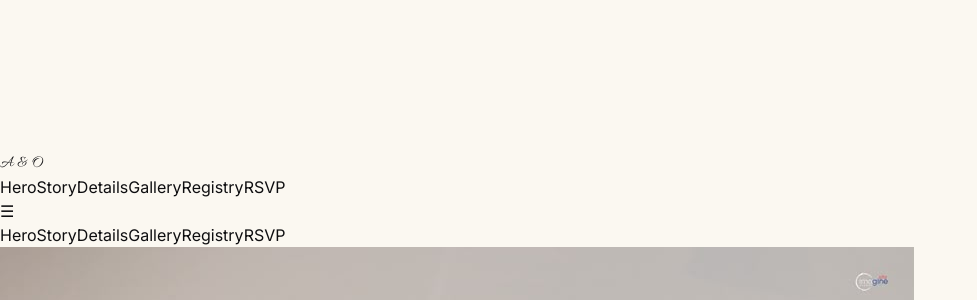
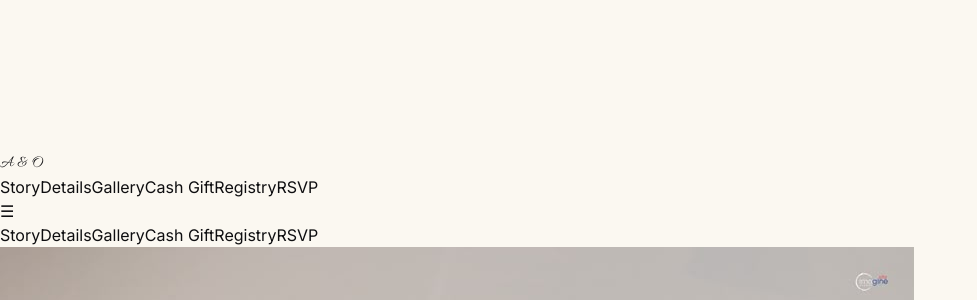
Before and after one commit to OloriNifemi/Wedding-web, a React (Vite) app: page / in a window 1280 px wide. Shown: the part 652-952 px from the top of the page, without its empty margins (0-977 px from the left). Built offline with nearby package versions, Linux system fonts and the light colour scheme.

Commit message:
Added cashGift Section and updated registry UI

```diff
--- a/package.json
+++ b/package.json
@@ -11,6 +11,7 @@
   },
   "dependencies": {
     "framer-motion": "^12.42.0",
+    "lucide-react": "^1.22.0",
     "react": "^19.2.7",
     "react-dom": "^19.2.7"
   },
--- a/src/components/Landing/Landing.jsx
+++ b/src/components/Landing/Landing.jsx
@@ -11,6 +11,8 @@ import Wishes from "../Pages/Wishes";
 import RSVP from "../Pages/RSVP";
 import Conatact from "../Pages/Contact";
 import Footer from "../Pages/Footer";
+import BackToTop from "../Pages/BackToTop";
+import CashGift from "../Pages/CashGift";
 
 
 export default function Landing() {
@@ -25,10 +27,12 @@ export default function Landing() {
       <GettingThere />
       <Gallery />
       <Registry />
+      <CashGift />
       <Wishes />
       <RSVP />
       <Conatact />
       <Footer />
+      <BackToTop />
     </main>
   );
 }
--- /dev/null
+++ b/src/components/Pages/BackToTop.jsx
@@ -0,0 +1,50 @@
+import { useEffect, useState } from "react";
+import { ChevronUp } from "lucide-react";
+
+export default function BackToTop() {
+  const [show, setShow] = useState(false);
+
+  useEffect(() => {
+    const onScroll = () => {
+      setShow(window.scrollY > 500);
+    };
+
+    window.addEventListener("scroll", onScroll);
+
+    return () => window.removeEventListener("scroll", onScroll);
+  }, []);
+
+  const scrollTop = () => {
+    window.scrollTo({
+      top: 0,
+      behavior: "smooth",
+    });
+  };
+
+  return (
+    <button
+      onClick={scrollTop}
+      aria-label="Back to top"
+        className={`fixed bottom-5 right-5 md:bottom-8 md:right-8 z-50
+        flex h-11 w-11 md:h-14 md:w-14
+        items-center justify-center
+        rounded-full
+        border border-[var(--gold)]/40
+        bg-white/15
+        backdrop-blur-xl
+        shadow-lg
+        text-[var(--gold)]
+        transition-all duration-500
+        hover:scale-110
+        hover:bg-[var(--gold)]
+        hover:text-white
+        ${
+        show
+            ? "translate-y-0 opacity-100"
+            : "pointer-events-none translate-y-10 opacity-0"
+        }`}
+    >
+      <ChevronUp size={24} />
+    </button>
+  );
+}
--- /dev/null
+++ b/src/components/Pages/CashGift.jsx
@@ -0,0 +1,109 @@
+import { Eyebrow, SectionTitle } from "../Ui/Ui";
+
+export default function CashGift() {
+  const accountNumber = "0123456789";
+
+  const copyAccount = async () => {
+    await navigator.clipboard.writeText(accountNumber);
+    alert("Account number copied!");
+  };
+
+  return (
+    <section
+      id="cashgift"
+      className="py-20 md:py-24 px-6 md:px-10 bg-[var(--ivory)]"
+    >
+      <div className="max-w-3xl mx-auto">
+
+        {/* Heading */}
+        <div className="text-center mb-8">
+          <Eyebrow>With Love</Eyebrow>
+
+          <SectionTitle>Cash Gift</SectionTitle>
+
+          <p className="mt-3 max-w-xl mx-auto text-sm md:text-base text-gray-600 leading-6 md:leading-7">
+            Your presence is the greatest gift we could ever ask for.
+            Should you wish to bless us further, a monetary gift towards
+            our new journey together would be sincerely appreciated.
+          </p>
+        </div>
+
+        {/* Card */}
+        <div
+          className="
+            rounded-[30px]
+            border
+            border-[var(--gold)]/20
+            bg-white/70
+            shadow-sm
+            p-6
+            md:p-10
+          "
+        >
+          <div className="space-y-5 text-center">
+
+            {/* Account Name */}
+            <div>
+              <p className="text-[10px] uppercase tracking-[0.35em] text-[var(--gold)]">
+                Account Name
+              </p>
+
+              <h3 className="mt-1 font-display text-xl md:text-2xl font-light text-[var(--ink)]">
+                Anita & Oluwaseun
+              </h3>
+            </div>
+
+            {/* Bank */}
+            <div>
+              <p className="text-[10px] uppercase tracking-[0.35em] text-[var(--gold)]">
+                Bank
+              </p>
+
+              <h3 className="mt-1 font-display text-xl md:text-2xl font-light text-[var(--ink)]">
+                Access Bank
+              </h3>
+            </div>
+
+            {/* Account Number */}
+            <div>
+              <p className="text-[10px] uppercase tracking-[0.35em] text-[var(--gold)]">
+                Account Number
+              </p>
+
+              <h2 className="mt-2 text-2xl md:text-4xl font-semibold tracking-[0.12em] md:tracking-[0.15em] text-[var(--ink)] break-all">
+                {accountNumber}
+              </h2>
+            </div>
+
+            {/* Copy Button */}
+            <button
+              onClick={copyAccount}
+              className="
+                mt-2
+                w-full
+                rounded-xl
+                border
+                border-[var(--gold)]/20
+                bg-white
+                py-3
+                text-[10px]
+                md:text-[11px]
+                uppercase
+                tracking-[0.25em]
+                md:tracking-[0.35em]
+                text-[var(--gold-deep)]
+                transition
+                hover:bg-[var(--gold)]
+                hover:text-white
+              "
+            >
+              Copy Account Number
+            </button>
+
+          </div>
+        </div>
+
+      </div>
+    </section>
+  );
+}
--- a/src/components/Pages/Navbar.jsx
+++ b/src/components/Pages/Navbar.jsx
@@ -1,36 +1,106 @@
-import { useState } from "react";
+import { useEffect, useState } from "react";
+
+const links = [
+  { label: "Story", id: "story" },
+  { label: "Details", id: "details" },
+  { label: "Gallery", id: "gallery" },
+  { label: "Cash Gift", id: "cashgift" },
+  { label: "Registry", id: "registry" },
+  { label: "RSVP", id: "rsvp" },
+];
 
 export default function Navbar() {
   const [open, setOpen] = useState(false);
+  const [scrolled, setScrolled] = useState(false);
+  const [active, setActive] = useState("story");
 
-  const handleNavClick = () => {
-  setTimeout(() => {
-    setOpen(false);
-  }, 250);
+  useEffect(() => {
+    const onScroll = () => {
+      setScrolled(window.scrollY > 40);
+
+      const sections = links.map((item) =>
+        document.getElementById(item.id)
+      );
+
+      const scrollPos = window.scrollY + 140;
+
+      for (const section of sections) {
+        if (!section) continue;
+
+        if (
+          scrollPos >= section.offsetTop &&
+          scrollPos < section.offsetTop + section.offsetHeight
+        ) {
+          setActive(section.id);
+        }
+      }
+    };
+
+    onScroll();
+
+    window.addEventListener("scroll", onScroll);
+
+    return () => window.removeEventListener("scroll", onScroll);
+  }, []);
+
+  const scrollToSection = (id) => {
+    document.getElementById(id)?.scrollIntoView({
+      behavior: "smooth",
+      block: "start",
+    });
+
+    setTimeout(() => {
+      setOpen(false);
+    }, 250);
   };
 
   return (
-    <nav className="fixed top-0 inset-x-0 z-50 backdrop-blur-xl bg-black/5 border-b border-stone-200/20">
-      <div className="max-w-7xl mx-auto px-6 md:px-10 py-4 flex items-center justify-between">
+    <nav
+      className={`fixed inset-x-0 top-0 z-50 transition-all duration-500 ${
+        scrolled
+          ? "bg-black/65 backdrop-blur-2xl shadow-xl border-b border-white/10 py-2"
+          : "bg-black/20 backdrop-blur-xl border-b border-white/10 py-4"
+      }`}
+    >
+      <div className="max-w-7xl mx-auto px-6 md:px-10 flex items-center justify-between">
 
-        <a href="#top" className="text-2xl text-[var(--gold-deep)] font-script">
+        {/* Logo */}
+
+        <button
+          onClick={() =>
+            window.scrollTo({
+              top: 0,
+              behavior: "smooth",
+            })
+          }
+          className="font-script text-2xl text-[var(--gold-deep)] transition hover:scale-105"
+        >
           A &amp; O
-        </a>
+        </button>
 
         {/* Desktop */}
-        <div className="hidden md:flex gap-7 text-[11px] tracking-[0.3em] uppercase">
-          {["Hero", "Story", "Details", "Gallery", "Registry", "RSVP"].map((l) => (
-            <a
-              key={l}
-              href={`#${l.toLowerCase()}`}
-              className="text-white transition-all duration-500 ease-out hover:text-[var(--gold)] hover:tracking-[0.35em]"
+
+        <div className="hidden md:flex items-center gap-8 text-[11px] uppercase tracking-[0.3em]">
+
+          {links.map((item) => (
+            <button
+              key={item.id}
+              onClick={() => scrollToSection(item.id)}
+              className={`relative transition-all duration-300 after:absolute after:left-1/2 after:-translate-x-1/2 after:-bottom-2 after:h-px after:bg-[var(--gold)] after:transition-all after:duration-300
+              ${
+                active === item.id
+                  ? "text-[var(--gold)] after:w-full"
+                  : "text-white hover:text-[var(--gold)] after:w-0 hover:after:w-full"
+              }`}
             >
-              {l}
-            </a>
+              {item.label}
+            </button>
           ))}
+
         </div>
 
         {/* Mobile button */}
+
         <button
           className="md:hidden text-[var(--gold-deep)] text-2xl"
           onClick={() => setOpen(!open)}
@@ -39,9 +109,10 @@ export default function Navbar() {
         </button>
 
         {/* Backdrop */}
+
         <div
           onClick={() => setOpen(false)}
-          className={`fixed inset-0 bg-black/50 backdrop-blur-md md:hidden transition-all duration-700 ease-out ${
+          className={`fixed inset-0 bg-black/50 backdrop-blur-md md:hidden transition-all duration-500 ${
             open
               ? "opacity-100 visible"
               : "opacity-0 invisible"
@@ -49,20 +120,27 @@ export default function Navbar() {
         />
 
         {/* Mobile Menu */}
+
         <div
           className={`fixed top-0 right-0 h-screen w-72 bg-black/90 backdrop-blur-3xl border-l border-white/10 shadow-2xl flex flex-col justify-center items-end px-10 gap-10 md:hidden transition-transform duration-700 ease-[cubic-bezier(0.22,1,0.36,1)] ${
-            open ? "translate-x-0" : "translate-x-full"
+            open
+              ? "translate-x-0"
+              : "translate-x-full"
           }`}
         >
-          {[ "Hero", "Story", "Details", "Gallery", "Registry", "RSVP"].map((l) => (
-            <a
-              key={l}
-              href={`#${l.toLowerCase()}`}
-              onClick={handleNavClick}
-              className="relative text-sm tracking-[0.35em] uppercase text-white transition-all duration-500 hover:text-[var(--gold)] hover:tracking-[0.45em] after:absolute after:left-0 after:-bottom-2 after:h-px after:w-0 after:bg-[var(--gold)] after:transition-all after:duration-500 hover:after:w-full"
+          {links.map((item) => (
+            <button
+              key={item.id}
+              onClick={() => scrollToSection(item.id)}
+              className={`relative text-sm uppercase tracking-[0.35em] transition-all duration-300 after:absolute after:left-0 after:-bottom-2 after:h-px after:bg-[var(--gold)] after:transition-all after:duration-300
+              ${
+                active === item.id
+                  ? "text-[var(--gold)] after:w-full"
+                  : "text-white hover:text-[var(--gold)] after:w-0 hover:after:w-full"
+              }`}
             >
-              {l}
-            </a>
+              {item.label}
+            </button>
           ))}
         </div>
       </div>
--- a/src/index.css
+++ b/src/index.css
@@ -19,3 +19,7 @@
 body { background: var(--ivory); color: var(--ink); font-family: var(--font-sans); }
 .font-display { font-family: var(--font-display); }
 .font-script  { font-family: var(--font-script);  }
+
+html {
+  scroll-behavior: smooth;
+}
```
Also changed, not shown: src/components/Pages/Details.jsx (+63 -19 lines), 1 other file (tests, documents, lock files or other folders).
